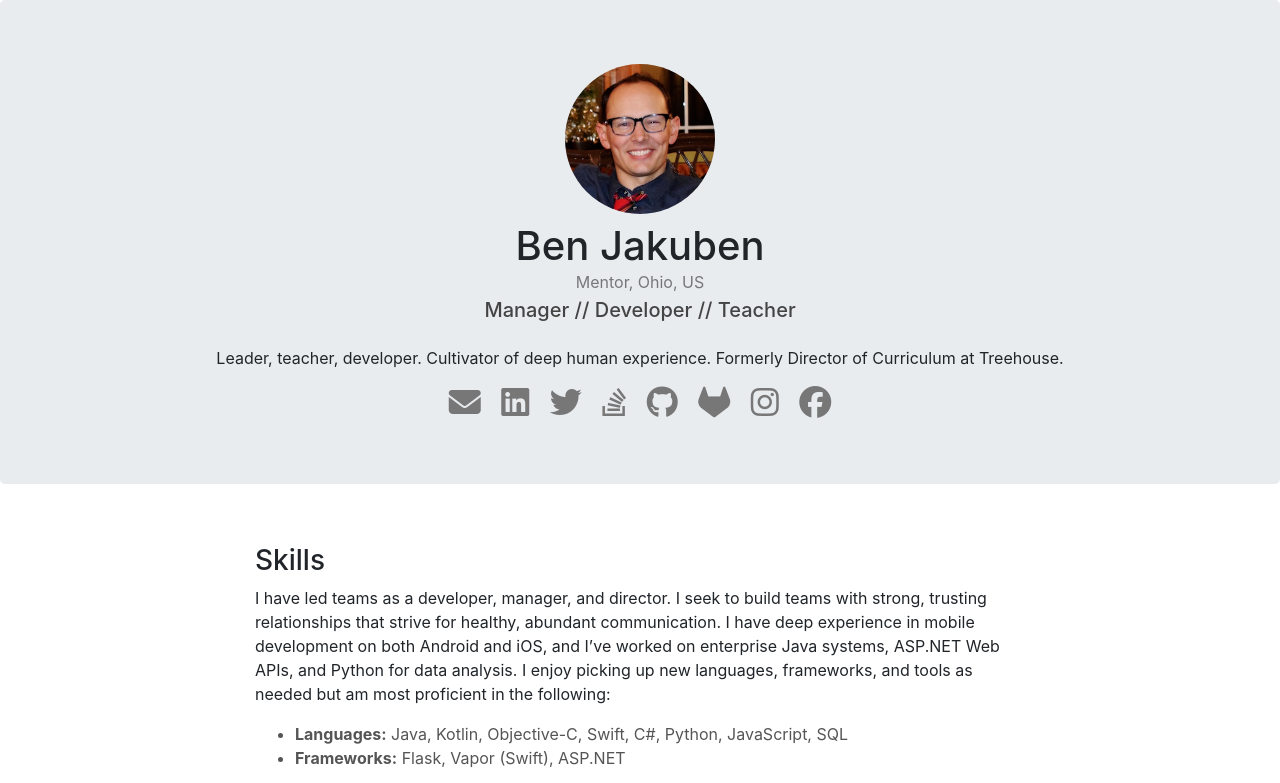
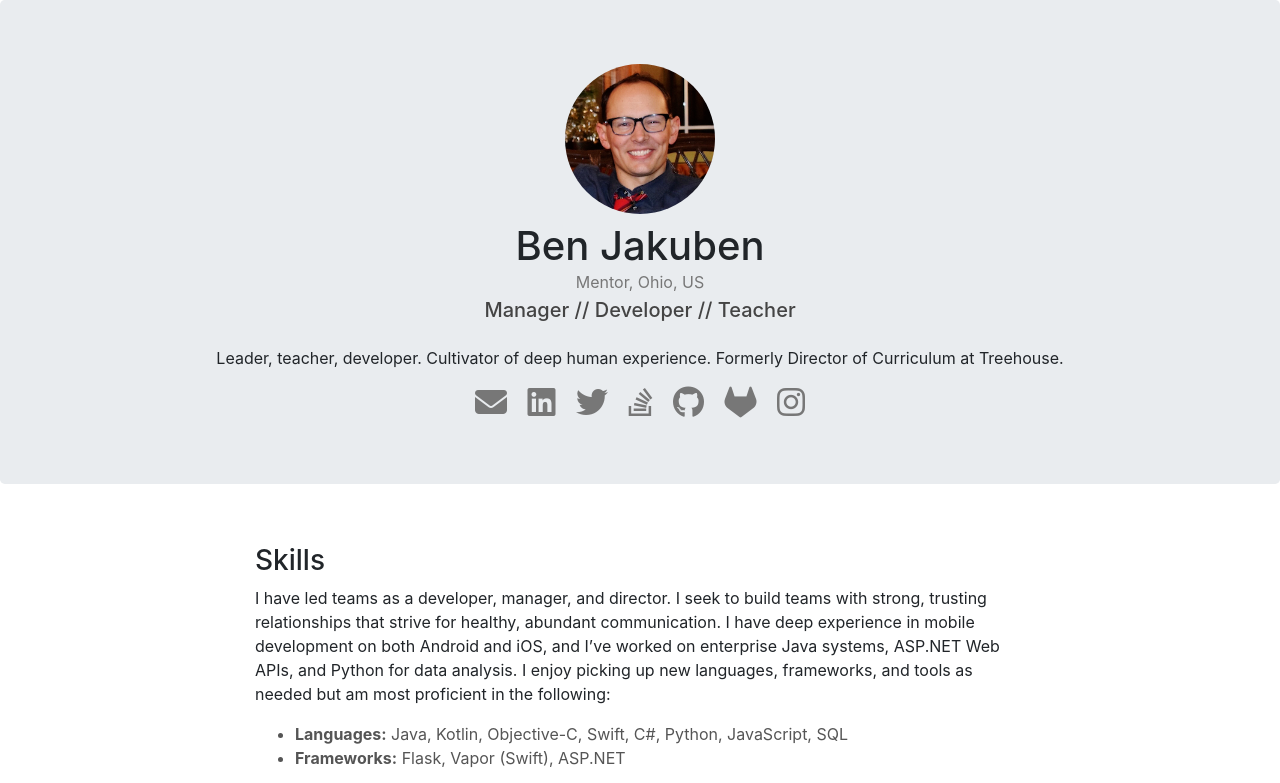
Before and after one commit to benjakuben/benjakuben.github.io, a plain HTML site: page index.html in a window 1280 px wide. Shown: the top 783 px of the page. Drawn offline with nearby package versions, Linux system fonts and the light colour scheme.

Commit message:
Removing Facebook icon

```diff
--- a/index.html
+++ b/index.html
@@ -29,7 +29,6 @@
             <a href="https://github.com/benjakuben"><i class="fab fa-github fa-2x"></i></a>
             <a href="https://gitlab.com/benjakuben"><i class="fab fa-gitlab fa-2x"></i></a>
             <a href="https://www.instagram.com/benjakuben/"><i class="fab fa-instagram fa-2x"></i></a>
-            <a href="https://facebook.com/ben.jakuben"><i class="fab fa-facebook fa-2x"></i></a>
         </div>
     </div>
     <div class="container">
```
